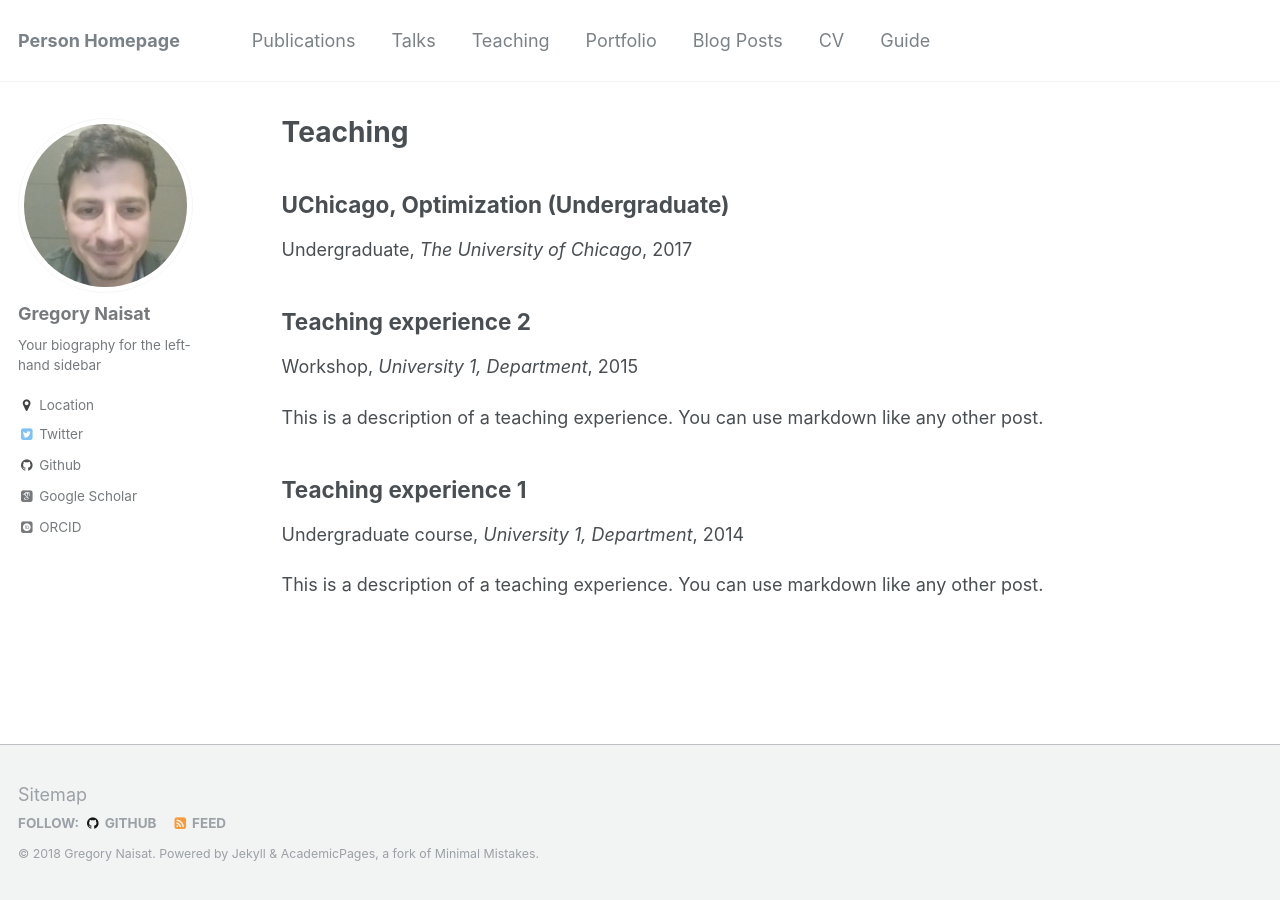
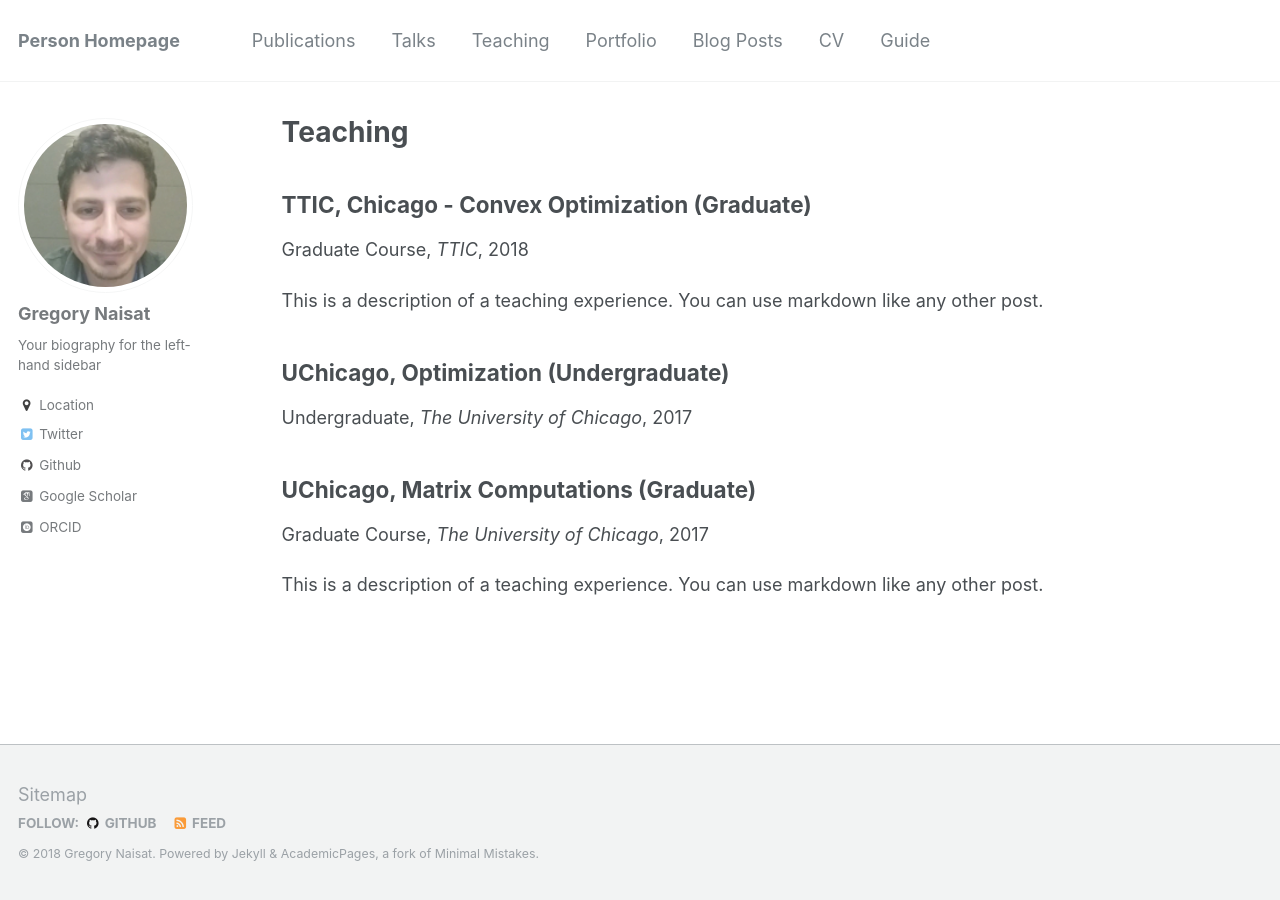
Before and after one commit to sgregnt/sgregnt.github.io, a Jekyll site: the page built from _pages/teaching.html, in a window 1280 px wide. Built offline with Jekyll 4.4.1, drawn with Linux system fonts in a browser that asks for light colours; some web fonts are replaced.

Commit message:
teaching

```diff
--- a/_teaching/2014-spring-teaching-1.md
+++ b/_teaching/2014-spring-teaching-1.md
@@ -1,12 +1,13 @@
 ---
-title: "Teaching experience 1"
+title: "TTIC, Chicago - Convex Optimization (Graduate)"
 collection: teaching
-type: "Undergraduate course"
-permalink: /teaching/2014-spring-teaching-1
-venue: "University 1, Department"
-date: 2014-01-01
-location: "City, Country"
+type: "Graduate Course"
+permalink: /teaching/2018-winter-teaching-1
+venue: "TTIC"
+date: 2018-01-01
+location: "Chicago, USA"
 ---
+
 
 This is a description of a teaching experience. You can use markdown like any other post.
 
--- a/_teaching/2015-spring-teaching-2.md
+++ b/_teaching/2015-spring-teaching-2.md
@@ -1,11 +1,11 @@
 ---
-title: "Teaching experience 2"
+title: "UChicago, Matrix Computations (Graduate)"
 collection: teaching
-type: "Workshop"
-permalink: /teaching/2015-spring-teaching-1
-venue: "University 1, Department"
-date: 2015-01-01
-location: "City, Country"
+type: "Graduate Course"
+permalink: /teaching/2017-fall-teaching-1
+venue: "The University of Chicago"
+date: 2017-01-01
+location: "Chicago, USA"
 ---
 
 This is a description of a teaching experience. You can use markdown like any other post.
```
